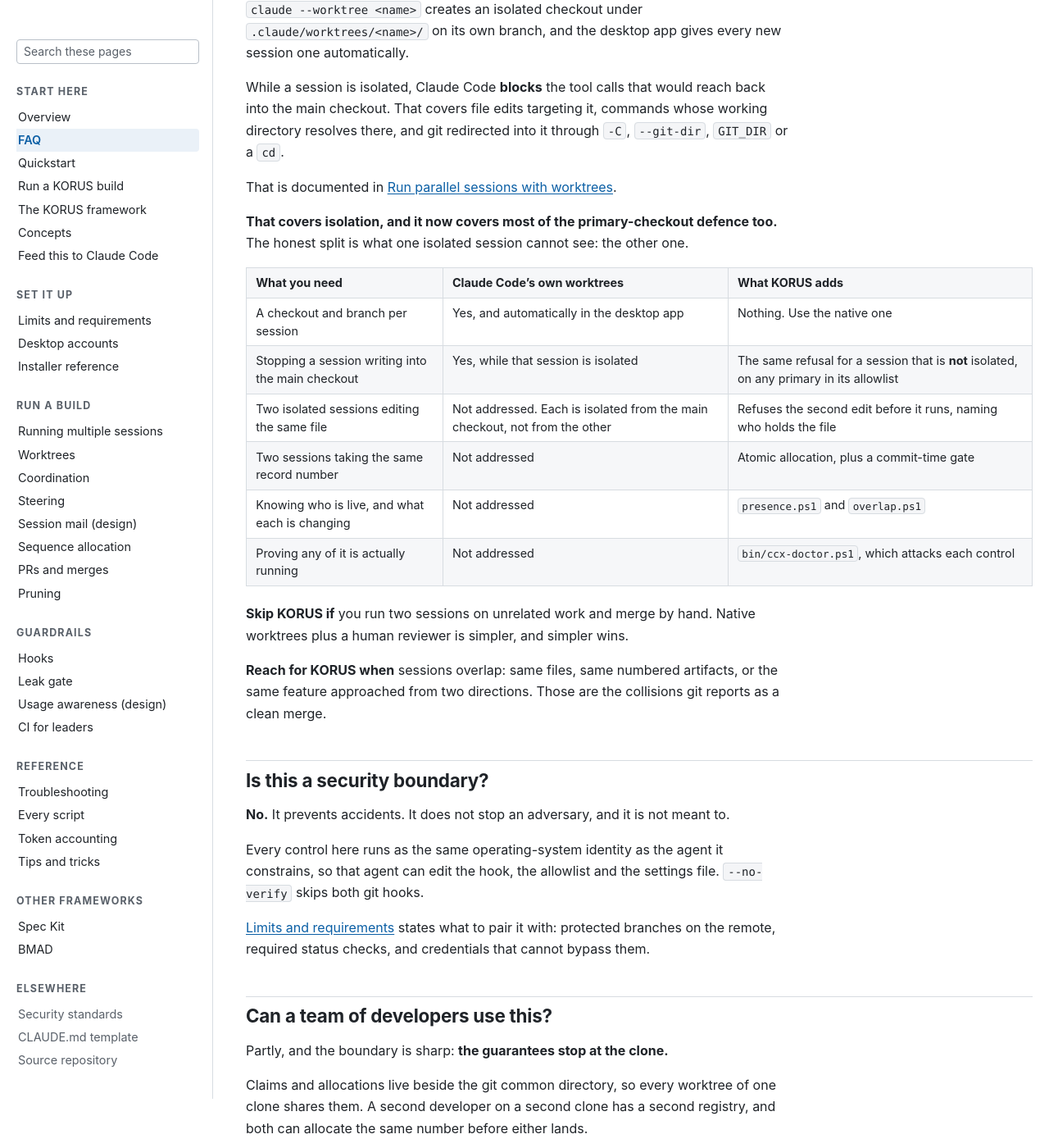
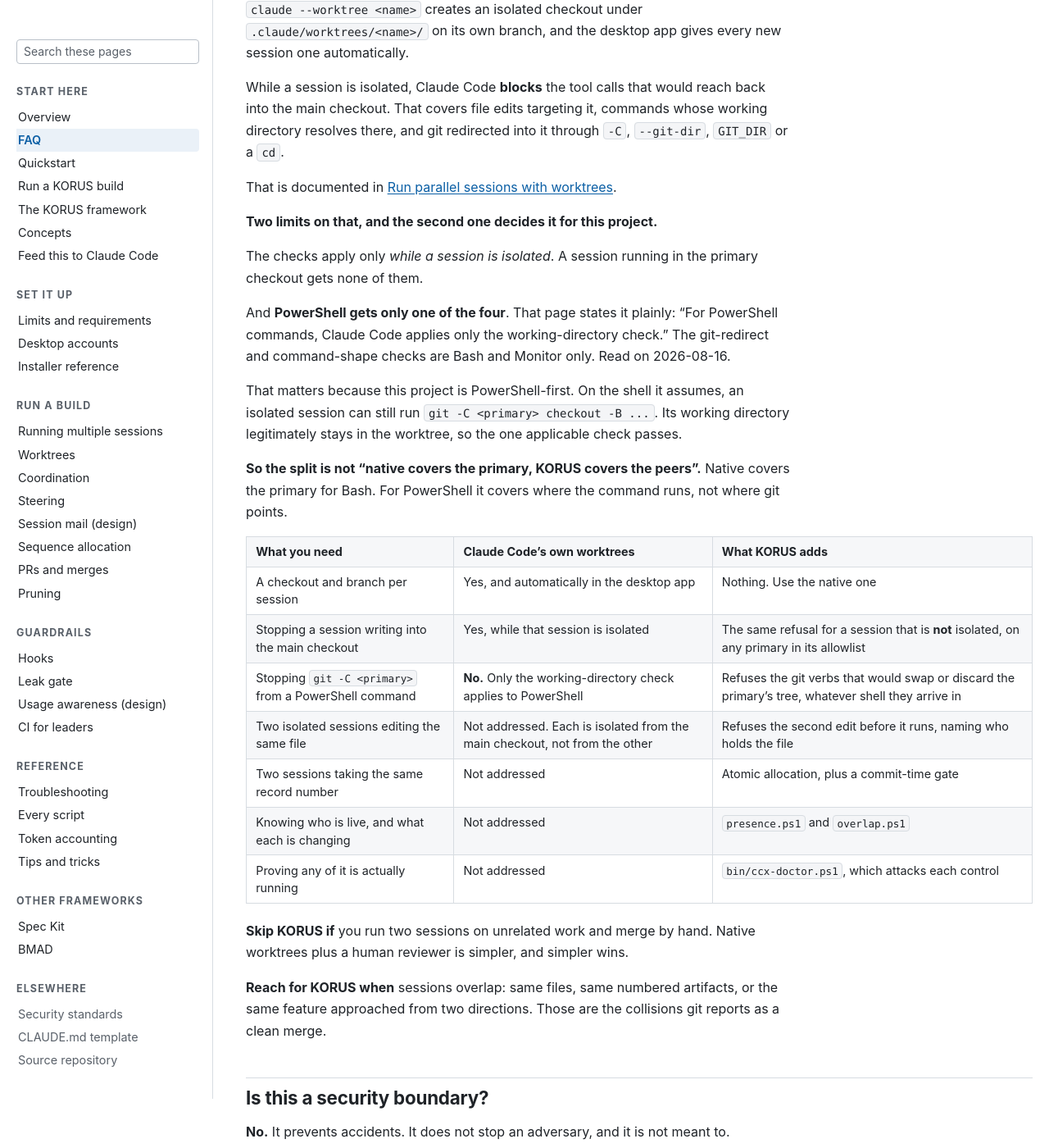
Before and after one commit to wshallwshall/claude-multisession, a Jekyll site: the page built from docs/FAQ.md, in a window 1280 px wide and 1400 px high, scrolled down 852 px. Shown: the whole window at 82% size. Built offline with Jekyll 4.4.1, drawn with Linux system fonts in a browser that asks for light colours; our own code applies the rules of GitHub Pages for plain Markdown files.

Commit message:
Correct what native worktrees actually block (#65)
#62 said Claude Code's own worktrees now cover most of the primary-checkout
defence. That is true for Bash and not true for PowerShell, and this project is
PowerShell-first, so the version that shipped overstated a control the site
exists to be precise about. Three qualifications were glossed:

  The four checks apply only WHILE A SESSION IS ISOLATED. A session running in
  the primary checkout gets none of them. The worktree gate here protects a
  primary from any session, isolated or not, through its allowlist.

  "For PowerShell commands, Claude Code applies only the working-directory
  check." Quoted from the worktree documentation, read 2026-08-16. The
  git-redirect check -- the one that catches git -C, --git-dir, GIT_DIR and a cd
  into the primary -- is Bash and Monitor only. An isolated PowerShell session can
  still point git at the primary, because its working directory legitimately
  stays in the worktree and that is the only check it faces.

  #76590 was the harness's own auto-worktree half-failing and flipping the
  primary's HEAD. Enforcement of agent tool calls does not address a defect in
  worktree creation.

The FAQ now states both limits and carries a row for the PowerShell case, and the
landing page no longer implies the block is unconditional.

Co-authored-by: Claude Opus 5 <noreply@anthropic.com>

```diff
--- a/docs/FAQ.md
+++ b/docs/FAQ.md
@@ -27,13 +27,27 @@ and git redirected into it through `-C`, `--git-dir`, `GIT_DIR` or a `cd`.
 That is documented in
 [Run parallel sessions with worktrees](https://code.claude.com/docs/en/worktrees).
 
-**That covers isolation, and it now covers most of the primary-checkout defence too.** The honest
-split is what one isolated session cannot see: the other one.
+**Two limits on that, and the second one decides it for this project.**
+
+The checks apply only *while a session is isolated*. A session running in the primary checkout gets
+none of them.
+
+And **PowerShell gets only one of the four**. That page states it plainly: "For PowerShell commands,
+Claude Code applies only the working-directory check." The git-redirect and command-shape checks are
+Bash and Monitor only. Read on 2026-08-16.
+
+That matters because this project is PowerShell-first. On the shell it assumes, an isolated session
+can still run `git -C <primary> checkout -B ...`. Its working directory legitimately stays in the
+worktree, so the one applicable check passes.
+
+**So the split is not "native covers the primary, KORUS covers the peers".** Native covers the
+primary for Bash. For PowerShell it covers where the command runs, not where git points.
 
 | What you need | Claude Code's own worktrees | What KORUS adds |
 |---|---|---|
 | A checkout and branch per session | Yes, and automatically in the desktop app | Nothing. Use the native one |
 | Stopping a session writing into the main checkout | Yes, while that session is isolated | The same refusal for a session that is **not** isolated, on any primary in its allowlist |
+| Stopping `git -C <primary>` from a PowerShell command | **No.** Only the working-directory check applies to PowerShell | Refuses the git verbs that would swap or discard the primary's tree, whatever shell they arrive in |
 | Two isolated sessions editing the same file | Not addressed. Each is isolated from the main checkout, not from the other | Refuses the second edit before it runs, naming who holds the file |
 | Two sessions taking the same record number | Not addressed | Atomic allocation, plus a commit-time gate |
 | Knowing who is live, and what each is changing | Not addressed | `presence.ps1` and `overlap.ps1` |
```
Also changed, not shown: docs/index.md (+3 -3 lines).
